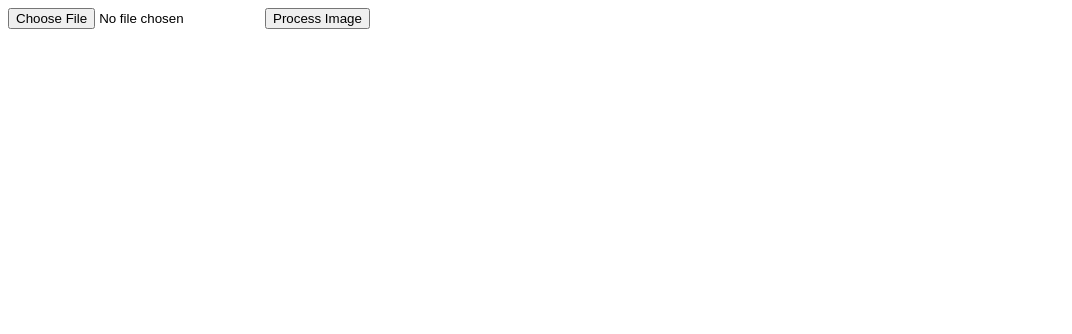
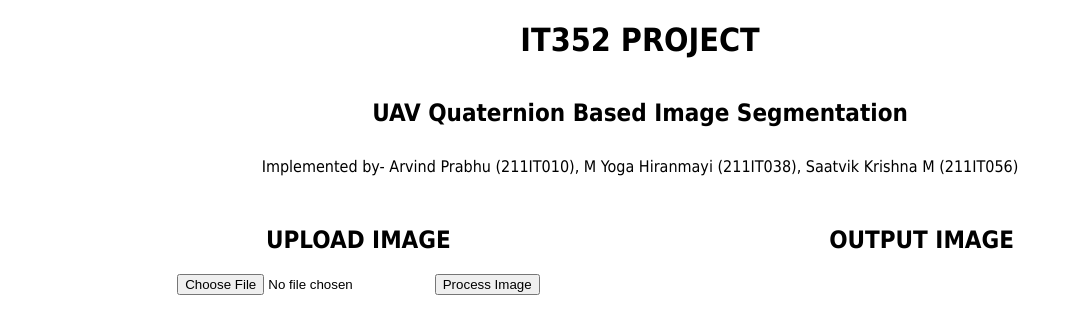
Before and after one commit to yoga212121/IT352-UAV-Quaternion-based-Image-Segementation-Project, a Flask app: page / in a window 1280 px wide. Shown: the top 334 px of the page, without its empty margins (0-1072 px from the left). Run offline with Flask 3, Linux system fonts and the light colour scheme.

Commit message:
homepage

```diff
--- a/flask-project/app.py
+++ b/flask-project/app.py
@@ -4,20 +4,23 @@ import cv2
 import numpy as np
 from sklearn.decomposition import PCA
 import warnings
+import shutil
 
 app = Flask(__name__)
 
 UPLOAD_FOLDER = 'uploads'
 app.config['UPLOAD_FOLDER'] = UPLOAD_FOLDER
 
-if not os.path.exists(UPLOAD_FOLDER):
-    os.makedirs(UPLOAD_FOLDER)
+if os.path.exists(UPLOAD_FOLDER):
+    shutil.rmtree(UPLOAD_FOLDER)
+os.makedirs(UPLOAD_FOLDER)
 
 RESULTS_FOLDER = 'results'
 app.config['RESULTS_FOLDER'] = RESULTS_FOLDER
 
-if not os.path.exists(RESULTS_FOLDER):
-    os.makedirs(RESULTS_FOLDER)
+if os.path.exists(RESULTS_FOLDER):
+    shutil.rmtree(RESULTS_FOLDER)
+os.makedirs(RESULTS_FOLDER)
 
 def multiply_quaternions(q1, q2):
     w1, x1, y1, z1 = q1
@@ -88,7 +91,8 @@ def normaliseImage(img):
 
 @app.route('/')
 def index():
-    return render_template('index.html')
+    return render_template('index.html', uploaded_image_path=None, processed_image_url=None)
+
 
 @app.route('/process', methods=['POST'])
 def process():
@@ -108,7 +112,8 @@ def process():
         cv2.imwrite(qpca_img_path, (norm_img * 255).astype(np.uint8))
 
         processed_image_url = url_for('result_file', filename='qpca_' + image_file.filename)
-        return render_template('result.html', processed_image_url=processed_image_url)
+        uploaded_image_path = url_for('uploaded_file', filename=image_file.filename)
+        return render_template('index.html', uploaded_image_path=uploaded_image_path, processed_image_url=processed_image_url)
     else:
         return 'No image uploaded.'
 
--- a/flask-project/templates/index.html
+++ b/flask-project/templates/index.html
@@ -1,15 +1,105 @@
-
 <!DOCTYPE html>
 <html lang="en">
 <head>
     <meta charset="UTF-8">
     <meta name="viewport" content="width=device-width, initial-scale=1.0">
     <title>Image Processing</title>
+    <style>
+        /* CSS styles */
+        body {
+            font-family: Tahoma, Geneva, Verdana, sans-serif;
+            margin: 0;
+            padding: 0;
+            display: flex;
+            flex-direction: column;
+            align-items: center;
+            text-align: center;
+        }
+        h1, h2 {
+            margin-bottom: 20px;
+        }
+        .header-container {
+            display: flex;
+            flex-direction: column;
+            align-items: center;
+        }
+        /*.Names {
+            text-align: left;
+            margin-top: 20px;
+            position: absolute;
+            right: 10px;
+            top: 150px;
+        }*/
+        .Names{
+            font-size:medium;
+            padding: 10px 10px;
+        }
+        .ipop {
+            display: flex;
+            flex-direction: row;
+            justify-content: space-between;
+            width: 80%;
+            margin: 0 auto;
+            margin-top: 20px;
+        }
+        .input, .output {
+            width: 45%;
+            text-align: center;
+        }
+        .input form {
+            margin-bottom: 20px;
+        }
+        .input-preview {
+            /* */
+        }
+        .output {
+            display: flex;
+            flex-direction: column;
+            align-items: center;
+            /*justify-content: center;*/
+        }
+        .download-button {
+            margin-top: 20px;
+        }
+        a {
+            text-decoration: none;
+            color: black;
+        }
+    </style>
 </head>
 <body>
-    <form action="/process" method="post" enctype="multipart/form-data">
-        <input type="file" name="image" accept="image/*">
-        <button type="submit">Process Image</button>
-    </form>
+    <div class="header-container">
+        <h1>IT352 PROJECT</h1>
+        <h2>UAV Quaternion Based Image Segmentation</h2>
+        <div class="Names">
+            Implemented by-
+            Arvind Prabhu (211IT010),
+            M Yoga Hiranmayi (211IT038),
+            Saatvik Krishna M (211IT056)
+        </div>
+    </div>
+    <div class="ipop">
+        <div class="input">
+            <h2>UPLOAD IMAGE</h2>
+            <form action="/process" method="post" enctype="multipart/form-data">
+                <input type="file" name="image" accept="image/*">
+                <button type="submit">Process Image</button>
+            </form>
+            <div class="input-preview">
+                {% if uploaded_image_path %}
+                <img src="{{ uploaded_image_path }}" alt="Uploaded Image" width="416">
+                {% endif %}
+            </div>
+        </div>
+        <div class="output">
+            <h2>OUTPUT IMAGE</h2>
+            {% if processed_image_url %}
+            <img src="{{ processed_image_url }}" alt="Processed Image" width="416">
+            <button class="download-button">
+                <a href="{{ processed_image_url }}" download>Download Image</a>
+            </button>
+            {% endif %}
+        </div>
+    </div>
 </body>
 </html>
```
